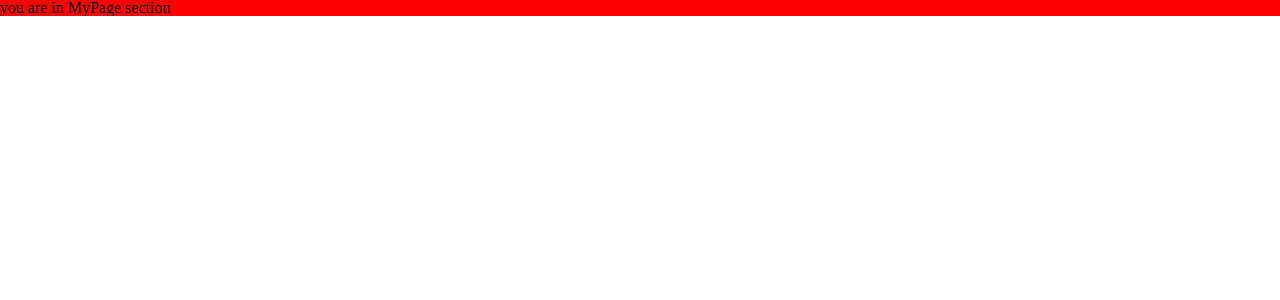
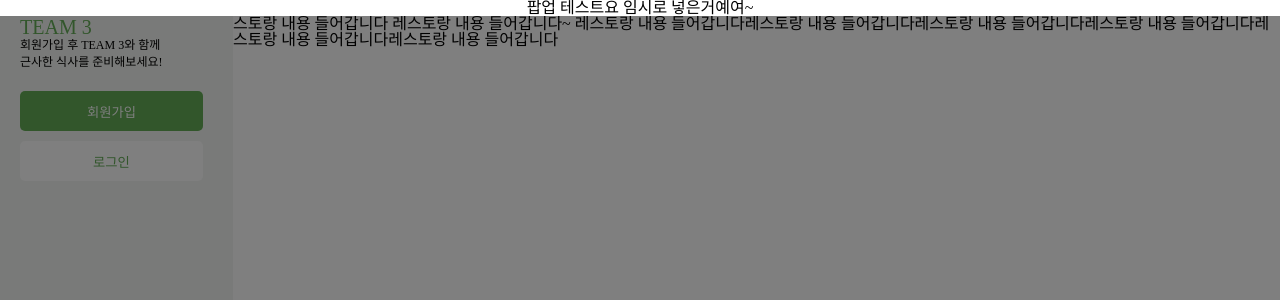
Before and after one commit to supra1nova/elice_second_project, a React (Create React App) app in the folder client/: page /account/restaurants in a window 1280 px wide. Shown: the top 300 px of the page. Built offline with nearby package versions, Linux system fonts and the light colour scheme.

Commit message:
Feat: global layout, half layout 수정

```diff
--- a/client/src/pages/Account/AccountRestaurants/index.tsx
+++ b/client/src/pages/Account/AccountRestaurants/index.tsx
@@ -1,7 +1,40 @@
 import React from 'react';
+import styled from 'styled-components';
+
+const Popup = styled.div`
+  position: fixed;
+  width: 100%;
+  height: 100%;
+  left: 0;
+  top: 0;
+  background: rgba(0, 0, 0, 0.5);
+  z-index: 10000;
+`;
 
 function AccountRestaurants() {
-  return <div>index</div>;
+  return (
+    <div>
+      <div>
+        레스토랑 내용 들어갑니다~ 레스토랑 내용 들어갑니다레스토랑 내용
+        들어갑니다레스토랑 내용 들어갑니다레스토랑 내용 들어갑니다레스토랑 내용
+        들어갑니다레스토랑 내용 들어갑니다 레스토랑 내용 들어갑니다~ 레스토랑
+        내용 들어갑니다레스토랑 내용 들어갑니다레스토랑 내용 들어갑니다레스토랑
+        내용 들어갑니다레스토랑 내용 들어갑니다레스토랑 내용 들어갑니다
+      </div>
+      <Popup>
+        <div
+          style={{
+            background: '#fff',
+            display: 'flex',
+            justifyContent: 'center',
+            alignItems: 'center',
+          }}
+        >
+          팝업 테스트요 임시로 넣은거예여~
+        </div>
+      </Popup>
+    </div>
+  );
 }
 
 export default AccountRestaurants;
--- a/client/src/pages/MyPage.jsx
+++ /dev/null
@@ -1,9 +0,0 @@
-import { Gnb } from '../components/oranisms/Gnb';
-
-export const MyPage = () => {
-  return (
-    <>
-      <h1>you are in MyPage section</h1>
-    </>
-  );
-};
--- /dev/null
+++ b/client/src/pages/Users/Login/index.tsx
@@ -0,0 +1,7 @@
+import React from 'react';
+
+function Login() {
+  return <div>Login</div>;
+}
+
+export default Login;
--- a/client/src/router/GlobalLayout.tsx
+++ b/client/src/router/GlobalLayout.tsx
@@ -3,16 +3,30 @@ import { Outlet } from 'react-router-dom';
 import { Gnb } from '../components/oranisms/Gnb';
 import styled from 'styled-components';
 
-const Container = styled.div`
-  display: flex;
+const AppContainer = styled.div`
+  position: relative;
+  width: 100%;
+  min-height: 100vh;
+  background: #fff;
+`;
+
+const GlobalContainer = styled.div``;
+
+const GlobalContainerOutlet = styled.div`
+  position: relative;
+  margin-left: 233px;
 `;
 
 const GlobalLayout = () => {
   return (
-    <Container>
-      <Gnb />
-      <Outlet />
-    </Container>
+    <AppContainer>
+      <GlobalContainer>
+        <Gnb />
+        <GlobalContainerOutlet>
+          <Outlet />
+        </GlobalContainerOutlet>
+      </GlobalContainer>
+    </AppContainer>
   );
 };
 
--- a/client/src/router/HalfLayout.tsx
+++ b/client/src/router/HalfLayout.tsx
@@ -2,15 +2,37 @@ import React from 'react';
 import { Outlet } from 'react-router-dom';
 import styled from 'styled-components';
 
-const Container = styled.div`
-  background: red;
+const AppContainer = styled.div`
+  position: relative;
+  width: 100%;
+  min-height: 100vh;
+  background: #f4f6f3;
+`;
+
+const HalfContainer = styled.div`
+  display: flex;
+  justify-content: center;
+  align-items: center;
+  min-height: 100vh;
+`;
+
+const HalfContainerOutlet = styled.div`
+  width: 580px;
+  padding: 40px 20px;
+  border-radius: 5px;
+  background: #fff;
+  margin: 0 auto;
 `;
 
 function HalfLayout() {
   return (
-    <Container>
-      <Outlet />
-    </Container>
+    <AppContainer>
+      <HalfContainer>
+        <HalfContainerOutlet>
+          <Outlet />
+        </HalfContainerOutlet>
+      </HalfContainer>
+    </AppContainer>
   );
 }
 
--- a/client/src/router/index.tsx
+++ b/client/src/router/index.tsx
@@ -3,16 +3,21 @@ import { Route, Routes } from 'react-router-dom';
 import GlobalLayout from './GlobalLayout';
 import HalfLayout from './HalfLayout';
 import { Home } from '../pages/Home';
-import { MyPage } from '../pages/MyPage';
+import AccountRestaurants from '../pages/Account/AccountRestaurants';
+import Login from '../pages/Users/Login';
 
 function Router() {
   return (
     <Routes>
       <Route element={<GlobalLayout />}>
         <Route path='/' element={<Home />}></Route>
+        <Route
+          path='/account/restaurants'
+          element={<AccountRestaurants />}
+        ></Route>
       </Route>
       <Route element={<HalfLayout />}>
-        <Route path='/account/restaurants' element={<MyPage />}></Route>
+        <Route path='/users/login' element={<Login />}></Route>
       </Route>
     </Routes>
   );
```
